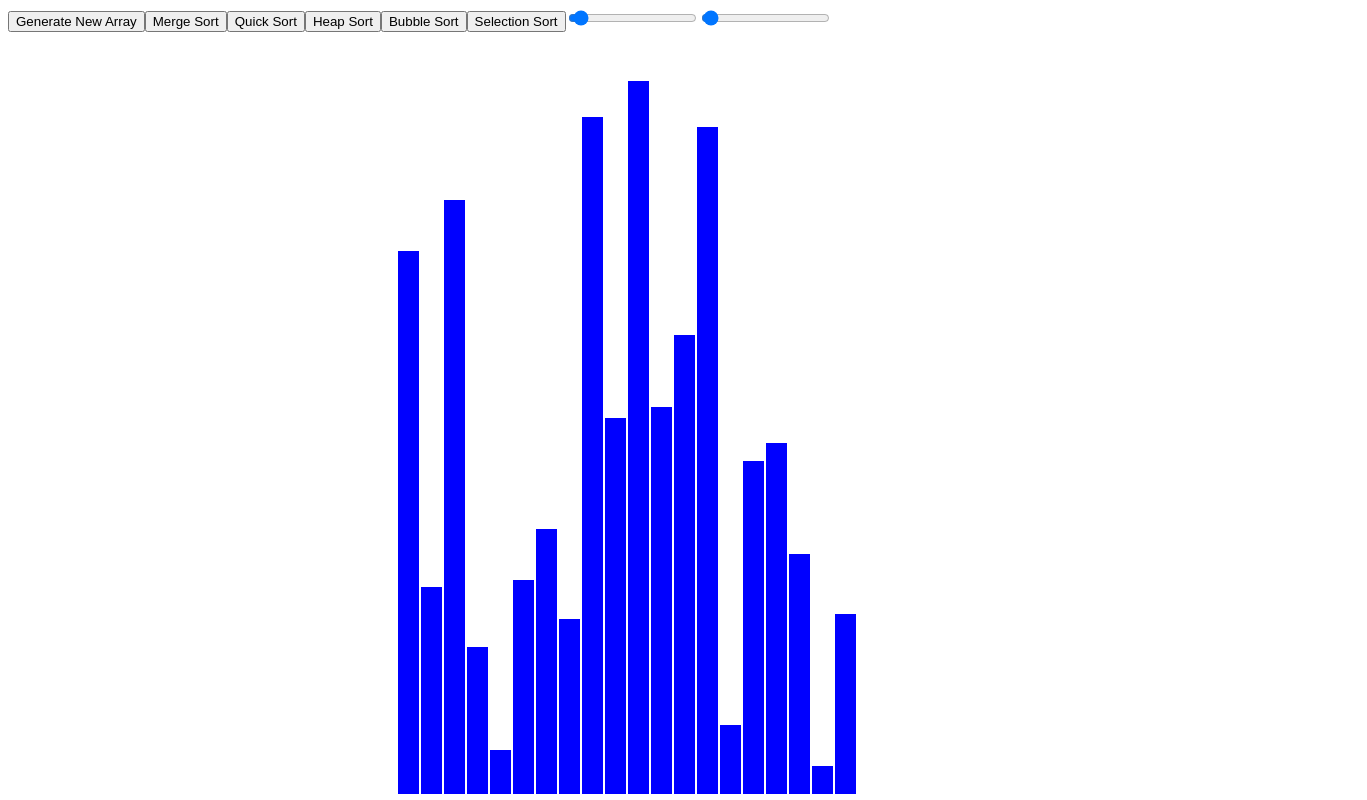
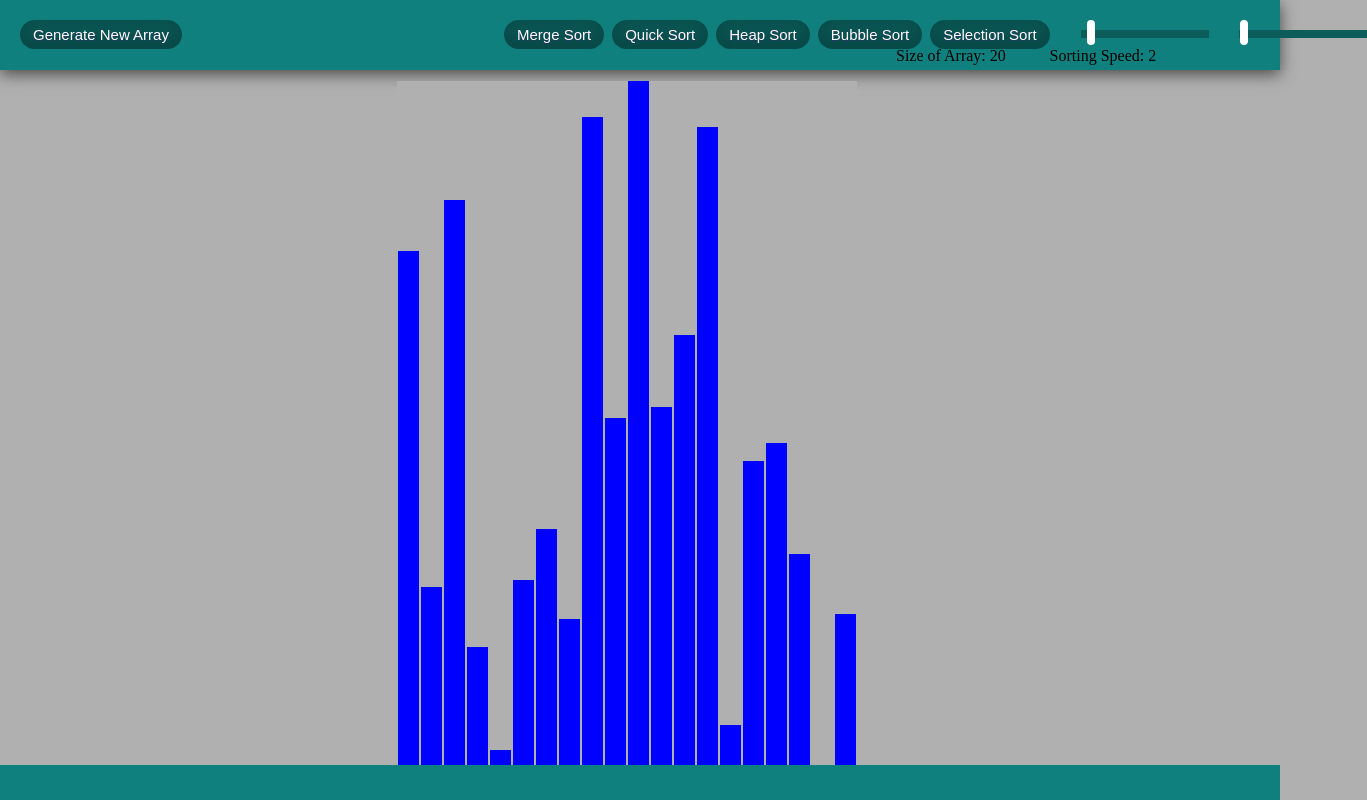
Before and after one commit to Tsutton908/sorting_algorithm_web_app, a React (Create React App) app: page / in a window 1280 px wide. Shown: the whole page, 1367 px wide, since content can reach past the window. Built offline with nearby package versions, Linux system fonts and the light colour scheme.

Commit message:
cosmetic changes

```diff
--- a/src/components/SortingVisualizer.js
+++ b/src/components/SortingVisualizer.js
@@ -17,9 +17,9 @@ export default class SortingVisualizer extends React.Component {
             sorted: false,
             backgroundColor: "red",
             speed: {
-                value: 2,
+                value: 400,
                 min: 1,
-                max: 40,
+                max: 400,
 
             },
             numberOfArrayBars: 20,
@@ -108,7 +108,40 @@ export default class SortingVisualizer extends React.Component {
     }
 
     bubbleSort() {
-        const animations = bubbleSort(this.state.array);
+        let AnimationSpeed = this.state.animationSpeed;
+        const animations = bubbleSort(this.state.array, AnimationSpeed);
+
+
+        for (var i = 0; i < animations.length - 1; i++) {
+            let blocks = document.querySelectorAll(".array-bar");
+            //const isColorChange = i % 2 !== 1;
+
+                const [barOneIdx, barTwoIdx] = animations[i];
+                const barOneStyle = blocks[barOneIdx].style;
+                //const barTwoStyle = blocks[barTwoIdx].style;
+
+                if (barOneIdx < animations.length) {
+                    const color = i % 2 === 0 ? 'red': 'turquoise';
+                    setTimeout(() => {
+                        barOneStyle.backgroundColor = color;
+                        //barTwoStyle.backgroundColor = color;
+                    }, i * AnimationSpeed);
+                }
+
+                /*setTimeout(() => {
+                    barOneStyle.backgroundColor = color;
+                    //barTwoStyle.backgroundColor = color;
+                }, i * AnimationSpeed);
+                */
+
+                setTimeout(() => {
+                    const [barOneIdx, newHeight] = animations[i];
+                    const barOneStyle = blocks[barOneIdx].style;
+                    barOneStyle.height = `${newHeight}px`;
+                }, i * AnimationSpeed);
+
+            //blocks[barOneIdx].style.backgroundColor = "#FF4949";
+        }
 
         /*for (let i = 0; i < animations.length; i++) {
             const arrayBars = document.getElementsByClassName('array-bar');
@@ -132,10 +165,9 @@ export default class SortingVisualizer extends React.Component {
                     barOneStyle.height = `${newHeight}px`;
                 }, i * AnimationSpeed);
             }
-        }
-        */
-        //console.log(animations);
-        console.log(Math.floor(window.innerwidth / (this.state.array.length * 2)));
+        } */
+        console.log(animations.length);
+        //console.log(Math.floor(window.innerwidth / (this.state.array.length * 2)));
     }
 
 
@@ -186,17 +218,19 @@ export default class SortingVisualizer extends React.Component {
 
         return (
             <div>
-            <button onClick={() => this.resetArray() }>Generate New Array</button>
-            <button onClick={() => this.mergeSort()}>Merge Sort</button>
-            <button onClick={() => this.quickSort()}>Quick Sort</button>
-            <button onClick={() => this.heapSort()}>Heap Sort</button>
-            <button onClick={() => this.bubbleSort()}>Bubble Sort</button>
-            <button onClick={() => this.selectionSort()}>Selection Sort</button>
+                <div className="header">
+            <button className="myButton" onClick={() => this.resetArray() }>Generate New Array</button>
+            <button className="sortButton" onClick={() => this.mergeSort()}>Merge Sort</button>
+            <button className="sortButton" onClick={() => this.quickSort()}>Quick Sort</button>
+            <button className="sortButton" onClick={() => this.heapSort()}>Heap Sort</button>
+            <button className="sortButton" onClick={() => this.bubbleSort()}>Bubble Sort</button>
+            <button className="sortButton" onClick={() => this.selectionSort()}>Selection Sort</button>
             <input
                 id="changeSize"
+                className="button"
                 type="range"
                 value={this.state.numberOfArrayBars}
-                min="1"
+                min="3"
                 max="360"
                 step="3"
                 style={{background: "green", cursor: "pointer"}}
@@ -214,12 +248,14 @@ export default class SortingVisualizer extends React.Component {
                     this.setState({array});
                 }}
             />
+            <div className="sliderValueSize">Size of Array: {this.state.numberOfArrayBars}</div>
             <input
                 id="changeSpeed"
+                className="button"
                 type="range"
                 value={this.state.animationSpeed}
                 min="1"
-                max="50"
+                max="100"
                 style={{background: "green", cursor: "pointer"}}
                 onChange={(event) => {
                     this.setState({
@@ -227,6 +263,8 @@ export default class SortingVisualizer extends React.Component {
                     })
                 }}
             />
+            <div className="sliderValueSpeed">Sorting Speed: {this.state.animationSpeed}</div>
+            </div>
             <div className="array-body">
                 <div
                     className="array-container"
@@ -248,6 +286,12 @@ export default class SortingVisualizer extends React.Component {
                     ))}
                 </div>
             </div>
+                <div className="bottom-bar">
+
+                </div>
+                <div className="body">
+
+                </div>
             </div>
         );
     }
--- a/src/components/sortingAlgorithms/bubbleSort.js
+++ b/src/components/sortingAlgorithms/bubbleSort.js
@@ -1,4 +1,4 @@
-function bubbleSort(array) {
+function bubbleSort(array, AnimationSpeed) {
     const animations = [];
     let blocks = document.querySelectorAll(".array-bar");
 
@@ -6,19 +6,25 @@ function bubbleSort(array) {
 
     for (var i = 0; i < array.length; i++) {
         for (var j = 0; j < array.length - i - 1; j++) {
-            blocks[j].style.backgroundColor = "#FF4949";
-            blocks[j + 1].style.backgroundColor = "#FF4949";
+            //blocks[j].style.backgroundColor = "#FF4949";
+            //blocks[j + 1].style.backgroundColor = "#FF4949";
+
+            //const [barOneIdx, barTwoIdx] = animations[i];
+
+
             var x = array[j];
             var y = array[j+1];
 
             if (x > y) {
                 swap(array, j, j+1, animations);
+                //animations.push([i, ])
             }
+
+            //blocks[barOneIdx].style.backgroundColor = "#FF4949";
         }
     }
 
-    console.log(array);
-    //return animations;
+    return animations;
     //return array;
 }
 
@@ -27,6 +33,8 @@ function swap(array, i, j, animations) {
     var temp = array[i];
     array[i] = array[j];
     array[j] = temp;
+    animations.push([i, temp]);
+    console.log(animations);
 }
 
 export default bubbleSort;
--- a/src/components/sortingAlgorithms/mergeSort.js
+++ b/src/components/sortingAlgorithms/mergeSort.js
@@ -37,6 +37,8 @@ function mergeSort(array) {
     const auxiliaryArray = array.slice();
 
     mergeSortHelper(array, 0, array.length - 1, auxiliaryArray, animations);
+
+    console.log(animations);
     return animations;
 }
 
--- a/src/styles/sortingVisualizer.css
+++ b/src/styles/sortingVisualizer.css
@@ -1,3 +1,66 @@
+* {
+  background-color: #b0b0b0;
+}
+
+.header {
+  position: absolute;
+  top: 0;
+  left: 0;
+  width: 100%;
+  height: 70px;
+  background-color: #0f807e;
+  z-index: 0;
+  opacity: 1;
+  box-shadow: 0px 4px 15px 0px #474747;
+}
+
+.myButton {
+  position: absolute;
+  top: 20px;
+  left: 20px;
+  box-shadow: inset 0px 0px 15px 3px #084a48;
+  background: linear-gradient(to bottom, #0b5c5a 5%, #084a48 100%);
+  background-color: #2e466e;
+  border-radius: 17px;
+  border: 0px solid #1f2f47;
+  display: inline-block;
+  cursor: pointer;
+  color: #ffffff;
+  font-family: Arial;
+  font-size: 15px;
+  padding: 6px 13px;
+  text-decoration: none;
+  text-shadow: 0px 1px 0px #263666;
+}
+.myButton:hover {
+  background: linear-gradient(to bottom, #0f807e 5%, #0f807e 100%);
+  background-color: #0f807e;
+}
+
+.sortButton {
+  position: relative;
+  top: 20px;
+  left: 500px;
+  margin: 0 4px;
+  box-shadow: inset 0px 0px 15px 3px #084a48;
+  background: linear-gradient(to bottom, #0b5c5a 5%, #084a48 100%);
+  background-color: #2e466e;
+  border-radius: 17px;
+  border: 0px solid #1f2f47;
+  display: inline-block;
+  cursor: pointer;
+  color: #ffffff;
+  font-family: Arial;
+  font-size: 15px;
+  padding: 6px 13px;
+  text-decoration: none;
+  text-shadow: 0px 1px 0px #263666;
+}
+.sortButton:hover {
+  background: linear-gradient(to bottom, #0f807e 5%, #0f807e 100%);
+  background-color: #0f807e;
+}
+
 .array-body {
   width: 100%;
   height: 100%;
@@ -21,3 +84,121 @@
   position: absolute;
   top: 60%;
 }
+
+.bottom-bar {
+  position: absolute;
+  bottom: 0;
+  left: 0;
+  width: 100%;
+  height: 35px;
+  background-color: #0f807e;
+}
+
+input[type="range"] {
+  position: relative;
+  left: 40%;
+  top: 18px;
+  width: 10%;
+  margin: 9.3px 15px;
+  background-color: transparent;
+  -webkit-appearance: none;
+  display: inline-block;
+}
+input[type="range"]:focus {
+  outline: none;
+}
+input[type="range"]::-webkit-slider-runnable-track {
+  background: #0b5c5a;
+  border: 0px solid #010101;
+  border-radius: 1.3px;
+  width: 100%;
+  height: 8.4px;
+  cursor: pointer;
+}
+input[type="range"]::-webkit-slider-thumb {
+  margin-top: -9.5px;
+  width: 8px;
+  height: 25px;
+  background: #ffffff;
+  border: 0px solid #000000;
+  border-radius: 5px;
+  cursor: pointer;
+  -webkit-appearance: none;
+}
+input[type="range"]:focus::-webkit-slider-runnable-track {
+  background: #367ebd;
+}
+input[type="range"]::-moz-range-track {
+  background: #3071a9;
+  border: 0px solid #010101;
+  border-radius: 1.3px;
+  width: 100%;
+  height: 8.4px;
+  cursor: pointer;
+}
+input[type="range"]::-moz-range-thumb {
+  width: 12px;
+  height: 27px;
+  background: #ffffff;
+  border: 1px solid #000000;
+  border-radius: 4px;
+  cursor: pointer;
+}
+input[type="range"]::-ms-track {
+  background: transparent;
+  border-color: transparent;
+  border-width: 10.3px 0;
+  color: transparent;
+  width: 100%;
+  height: 8.4px;
+  cursor: pointer;
+}
+input[type="range"]::-ms-fill-lower {
+  background: #2a6495;
+  border: 0.2px solid #010101;
+  border-radius: 2.6px;
+}
+input[type="range"]::-ms-fill-upper {
+  background: #3071a9;
+  border: 0.2px solid #010101;
+  border-radius: 2.6px;
+}
+input[type="range"]::-ms-thumb {
+  width: 12px;
+  height: 27px;
+  background: #ffffff;
+  border: 1px solid #000000;
+  border-radius: 4px;
+  cursor: pointer;
+  margin-top: 0px;
+  /*Needed to keep the Edge thumb centred*/
+}
+input[type="range"]:focus::-ms-fill-lower {
+  background: #3071a9;
+}
+input[type="range"]:focus::-ms-fill-upper {
+  background: #367ebd;
+}
+/*TODO: Use one of the selectors from https://stackoverflow.com/a/20541859/7077589 and figure out
+how to remove the virtical space around the range input in IE*/
+@supports (-ms-ime-align: auto) {
+  /* Pre-Chromium Edge only styles, selector taken from hhttps://stackoverflow.com/a/32202953/7077589 */
+  input[type="range"] {
+    margin: 0;
+    /*Edge starts the margin from the thumb, not the track as other browsers do*/
+  }
+}
+
+.sliderValueSize {
+  background-color: transparent;
+  position: absolute;
+  top: 47px;
+  left: 70%;
+}
+
+.sliderValueSpeed {
+  background-color: transparent;
+  position: absolute;
+  top: 47px;
+  left: 82%;
+}
```
